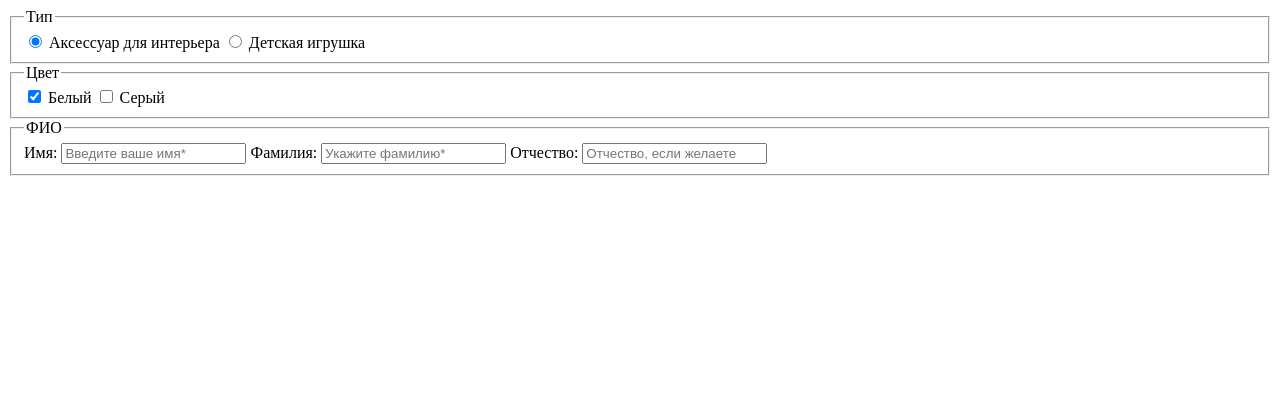
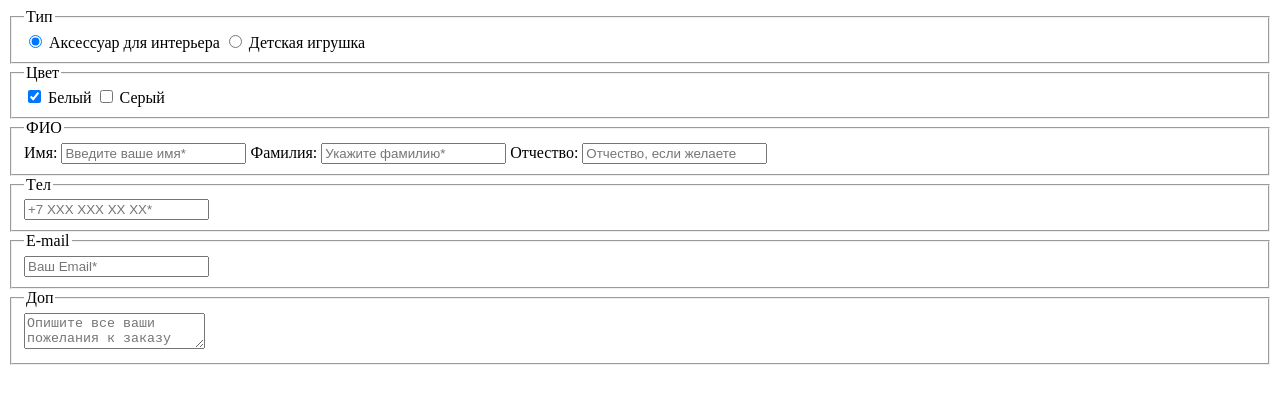
Before and after one commit to MityaDV/890537--mishka-16, a website: page source/styleguide.html in a window 1280 px wide. Drawn offline with Linux system fonts and the light colour scheme.

Commit message:
разметка блоков формы

```diff
--- a/source/styleguide.html
+++ b/source/styleguide.html
@@ -1,9 +1,11 @@
 <!DOCTYPE html>
 <html>
+
 <head>
   <meta charset="utf-8">
   <title>HTML Academy: styleguide «Мишка»</title>
 </head>
+
 <body>
 
   <!-- поля radio для формы -->
@@ -12,7 +14,8 @@
 
     <legend class="field__legend">Тип</legend>
 
-    <input class="field__input visually-hidden" type="radio" name="filter-accessory" id="filter-property" value="interior" checked>
+    <input class="field__input visually-hidden" type="radio" name="filter-accessory" id="filter-property"
+      value="interior" checked>
     <label class="field__label" for="filter-property">Аксессуар для интерьера</label>
 
     <input class="field__input visually-hidden" type="radio" name="filter-accessory" id="filter-toy" value="toy">
@@ -26,7 +29,8 @@
 
     <legend class="field__legend">Цвет</legend>
 
-    <input class="field__input visually-hidden" type="checkbox" name="filter-color" id="filter-white" value="white" checked>
+    <input class="field__input visually-hidden" type="checkbox" name="filter-color" id="filter-white" value="white"
+      checked>
     <label class="field__label" for="filter-white">Белый</label>
 
     <input class="field__input visually-hidden" type="checkbox" name="filter-color" id="filter-gray" value="gray">
@@ -42,12 +46,43 @@
     <input class="field__input" type="text" name="username" id="user-name" placeholder="Введите ваше имя*" required>
 
     <label class="field__label" for="user-surname">Фамилия:</label>
-    <input class="field__input" type="text" name="usersurname" id="user-surname" placeholder="Укажите фамилию*" required>
+    <input class="field__input" type="text" name="usersurname" id="user-surname" placeholder="Укажите фамилию*"
+      required>
 
     <label class="field__label" for="name-user">Отчество:</label>
     <input class="field__input" type="text" name="username" id="name-user" placeholder="Отчество, если желаете">
 
   </fieldset>
 
+  <fieldset class="form__field field">
+
+    <legend class="field__legend">Tел</legend>
+
+    <label class="field__label" for="user-phone"></label>
+    <input class="field__input" type="tel" name="userphone" id="user-phone"
+      pattern="[+]{1}7 [0-9]{3} [0-9]{3} [0-9]{2} [0-9]{2}" placeholder="+7 ХХХ ХХХ ХХ ХХ*" required>
+
+  </fieldset>
+
+  <fieldset class="form__field field">
+
+    <legend class="field__legend">E-mail</legend>
+
+    <label class="field__label" for="user-email"></label>
+    <input class="field__input" type="email" name="useremail" id="user-email" placeholder="Ваш Email*" required>
+
+  </fieldset>
+
+  <fieldset class="form__field field">
+
+    <legend class="field__legend">Доп</legend>
+
+    <label class="field__label" for="user-wishes"></label>
+    <textarea class="field__textarea" name="userwishes" id="user-wishes"
+      placeholder="Опишите все ваши пожелания к заказу"></textarea>
+
+  </fieldset>
+
 </body>
+
 </html>
```
Also changed, not shown: source/index.html (+4 -2 lines).
